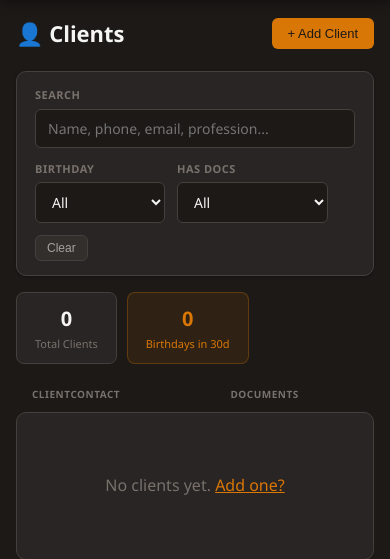
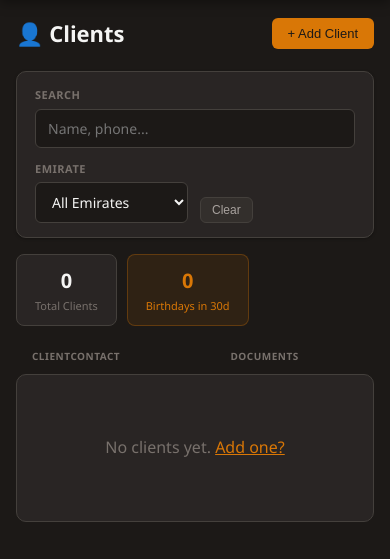
Before and after one commit to Zewer123/CRM, a Flask app: page /clients in a window 390 px wide; the page is wider, and only the part inside the window is pictured. Shown: the part 62-621 px from the top of that part. Run offline with Flask 3, Linux system fonts and the light colour scheme; the visitor is signed in with stand-in values (Sample User, id 1); data that the repository does not hold is empty; some libraries are stand-ins or nearby versions.

Commit message:
feat: simplified filters (name/phone + emirate), View button

```diff
--- a/templates/clients.html
+++ b/templates/clients.html
@@ -35,23 +35,19 @@
 <div class="search-bar" style="margin-bottom:16px;">
   <div class="form-group search-input">
     <label>Search</label>
-    <input type="text" id="searchInput" placeholder="Name, phone, email, profession..." oninput="filterClients()">
+    <input type="text" id="searchInput" placeholder="Name, phone..." oninput="filterClients()">
   </div>
-  <div class="form-group" style="min-width:130px;">
-    <label>Birthday</label>
-    <select id="bdFilter" onchange="filterClients()">
-      <option value="">All</option>
-      <option value="today">🎂 Today</option>
-      <option value="week">This Week</option>
-      <option value="month">This Month</option>
-    </select>
-  </div>
-  <div class="form-group" style="min-width:120px;">
-    <label>Has Docs</label>
-    <select id="docFilter" onchange="filterClients()">
-      <option value="">All</option>
-      <option value="yes">Has Documents</option>
-      <option value="no">No Documents</option>
+  <div class="form-group" style="min-width:150px;">
+    <label>Emirate</label>
+    <select id="emirateFilter" onchange="filterClients()">
+      <option value="">All Emirates</option>
+      <option>Dubai</option>
+      <option>Abu Dhabi</option>
+      <option>Sharjah</option>
+      <option>Ajman</option>
+      <option>Ras Al Khaimah</option>
+      <option>Umm Al Quwain</option>
+      <option>Fujairah</option>
     </select>
   </div>
   <button class="btn btn-ghost btn-sm" onclick="clearFilters()">Clear</button>
@@ -82,11 +78,11 @@
 {% for c in clients %}
 {% set has_docs = c.passport_no or c.emirates_id or c.address_proof %}
 <div class="client-row"
-  data-search="{{ (c.name ~ ' ' ~ (c.phone or '') ~ ' ' ~ (c.email or '') ~ ' ' ~ (c.profession or '') ~ ' ' ~ (c.nationality or '') ~ ' ' ~ (c.emirate or '') ~ ' ' ~ (c.location or ''))|lower }}"
+  data-search="{{ (c.name ~ ' ' ~ (c.phone or ''))|lower }}"
   data-bd-month="{{ c.date_of_birth[5:7] if c.date_of_birth else '' }}"
   data-bd-day="{{ c.date_of_birth[8:10] if c.date_of_birth else '' }}"
   data-bd-today="{{ 'yes' if c.birthday_today else 'no' }}"
-  data-has-docs="{{ 'yes' if has_docs else 'no' }}"
+  data-emirate="{{ c.emirate or '' }}"
   style="background:var(--surface);border:1px solid var(--border);border-radius:10px;padding:13px 16px;
     display:grid;grid-template-columns:1fr 160px 160px 120px 120px;gap:0;align-items:center;
     transition:all 0.15s;
@@ -162,10 +158,11 @@
 
   <!-- ACTIONS -->
   <div style="display:flex;gap:5px;justify-content:flex-end;">
-    {% if c.whatsapp_number and c.birthday_today %}
-    <a href="https://wa.me/{{ c.whatsapp_number|replace('+','')|replace(' ','')|replace('-','') }}?text={{ ('🎂 Happy Birthday ' ~ c.name ~ '! Wishing you joy and happiness! 💎 — Zewer Jewellery LLC')|urlencode }}"
-       target="_blank" class="btn btn-wa btn-sm btn-icon" title="Send Birthday Wishes">🎂</a>
+    {% if c.whatsapp_number %}
+    <a href="https://wa.me/{{ c.whatsapp_number|replace('+','')|replace(' ','')|replace('-','') }}{% if c.birthday_today %}?text={{ ('🎂 Happy Birthday ' ~ c.name ~ '! Wishing you joy and happiness! 💎 — Zewer Jewellery LLC')|urlencode }}{% endif %}"
+       target="_blank" class="btn btn-wa btn-sm btn-icon" title="{% if c.birthday_today %}Send Birthday Wishes{% else %}WhatsApp{% endif %}">{% if c.birthday_today %}🎂{% else %}💬{% endif %}</a>
     {% endif %}
+    <a href="{{ url_for('client_detail', id=c.id) }}" class="btn btn-ghost btn-sm btn-icon" title="View">👁️</a>
     <button class="btn btn-ghost btn-sm btn-icon" title="Edit" onclick="editClient({{ c.id }})">✏️</button>
     {% if user_role in ['admin','compliance'] %}
     <button class="btn btn-danger btn-sm btn-icon" title="Delete" onclick="deleteClient({{ c.id }},'{{ c.name|e }}')">🗑️</button>
@@ -346,6 +343,14 @@ const CLIENTS_DATA = {
 {% block scripts %}
 <script>
 const TODAY_MONTH = '{{ today[5:7] }}';
+
+// Auto-open edit modal if redirected from client detail page
+document.addEventListener('DOMContentLoaded', function() {
+  const editId = new URLSearchParams(window.location.search).get('edit');
+  if (editId && CLIENTS_DATA[editId]) {
+    editClient(parseInt(editId));
+  }
+});
 const TODAY_DAY   = '{{ today[8:10] }}';
 
 function copyPhoneToWA(prefix) {
@@ -362,32 +367,16 @@ function switchClientTab(name, btn) {
 }
 
 function filterClients() {
-  const s   = document.getElementById('searchInput').value.toLowerCase();
-  const bd  = document.getElementById('bdFilter').value;
-  const doc = document.getElementById('docFilter').value;
+  const s = document.getElementById('searchInput').value.toLowerCase();
+  const em = document.getElementById('emirateFilter').value;
   document.querySelectorAll('.client-row').forEach(row => {
-    const matchS   = !s || row.dataset.search.includes(s);
-    const matchDoc = !doc || row.dataset.hasDocs === doc;
-    let matchBD = true;
-    if (bd === 'today') {
-      matchBD = row.dataset.bdToday === 'yes';
-    } else if (bd === 'month') {
-      matchBD = row.dataset.bdMonth === TODAY_MONTH;
-    } else if (bd === 'week') {
-      const m = parseInt(row.dataset.bdMonth), d = parseInt(row.dataset.bdDay);
-      if (!m || !d) { matchBD = false; }
-      else {
-        const bday = new Date(new Date().getFullYear(), m-1, d);
-        const now  = new Date(); now.setHours(0,0,0,0);
-        if (bday < now) bday.setFullYear(bday.getFullYear()+1);
-        matchBD = (bday - now) / 86400000 <= 7;
-      }
-    }
-    row.style.display = (matchS && matchBD && matchDoc) ? '' : 'none';
+    const matchS  = !s || row.dataset.search.includes(s);
+    const matchEm = !em || row.dataset.emirate === em;
+    row.style.display = (matchS && matchEm) ? '' : 'none';
   });
 }
 function clearFilters() {
-  ['searchInput','bdFilter','docFilter'].forEach(id => { const el=document.getElementById(id); if(el) el.value=''; });
+  ['searchInput','emirateFilter'].forEach(id => { const el=document.getElementById(id); if(el) el.value=''; });
   filterClients();
 }
 
```
